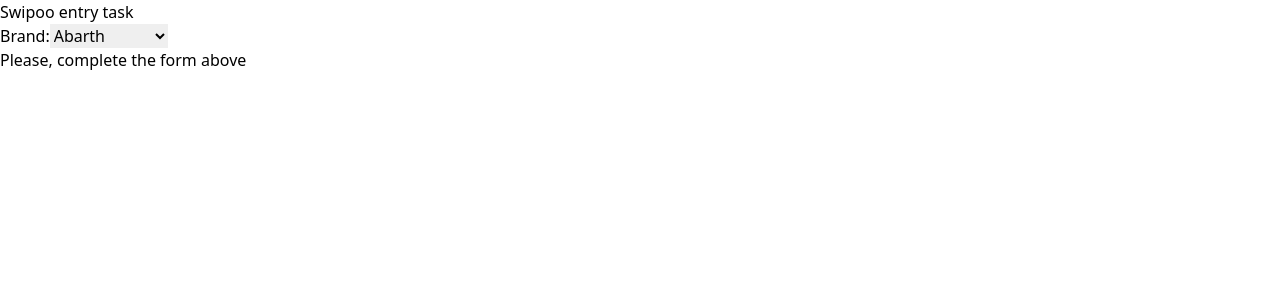
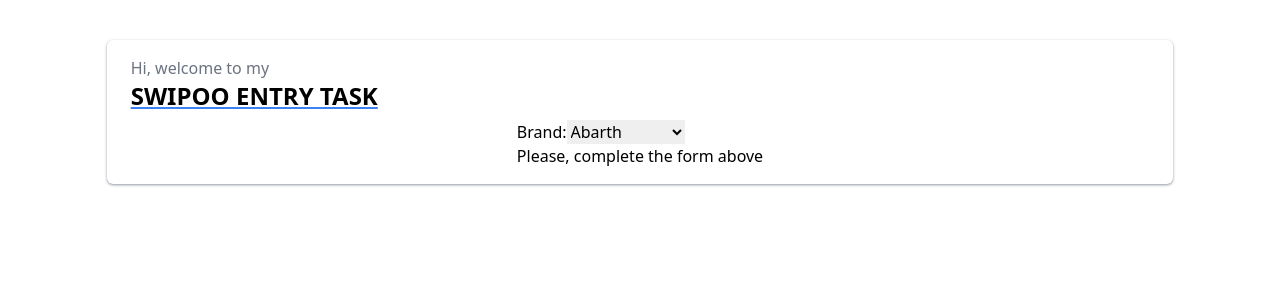
Before and after one commit to moisesrj97/swipoo-entry-task, a React (Create React App) app: page / in a window 1280 px wide. Shown: the top 300 px of the page. Built offline with nearby package versions, Linux system fonts and the light colour scheme.

Commit message:
Add App component styles

```diff
--- a/src/App.tsx
+++ b/src/App.tsx
@@ -3,9 +3,16 @@ import Form from './components/Form/Form';
 
 function App(): JSX.Element {
   return (
-    <div className="App">
-      <h1>Swipoo entry task</h1>
-      <Form />
+    <div className="w-screen h-screen flex flex-col my-10 items-center">
+      <div className="w-10/12 h-max py-4 px-6 flex flex-col items-center rounded-md shadow shadow-gray-400">
+        <h2 className="text-1xl text-left w-full text-gray-500">
+          Hi, welcome to my
+        </h2>
+        <h1 className="uppercase text-2xl w-full mb-2 font-bold text-left underline underline-offset-2 decoration-blue-500">
+          Swipoo entry task
+        </h1>
+        <Form />
+      </div>
     </div>
   );
 }
```
